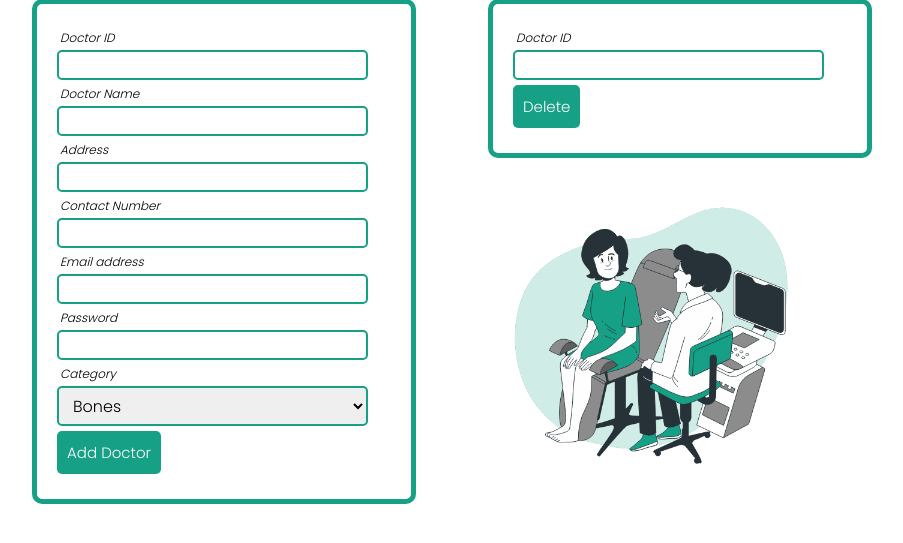
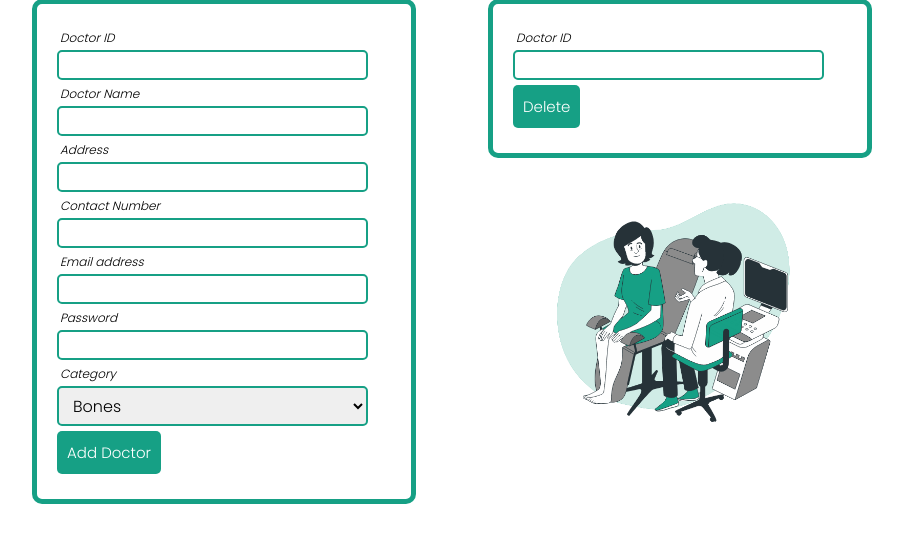
Before and after one commit to WitherredAway/med-in-india, a PHP site: page /presentaionlayer/admin/index3.php in a window 1280 px wide. Shown: the part 171-714 px from the top of the page, without its empty margins (188-1091 px from the left). Run offline with PHP 8.4, Linux system fonts and the light colour scheme; data that the repository does not hold is empty.

Commit message:
Fix doctor management image size

```diff
--- a/presentaionlayer/admin/index3.php
+++ b/presentaionlayer/admin/index3.php
@@ -99,7 +99,7 @@
 		</div>
 
 	</form>
-	<img src="image/Doc-Patient.gif" alt="" style="width:300px;position: absolute; top: 350px;right: 290px;">
+	<img src="image/Doc-Patient.gif" alt="" style="width:300px;position: absolute; top: 350px;right: 290px; height: 20vw; width: 20vw;">
 </body>
 
 </html>
```
